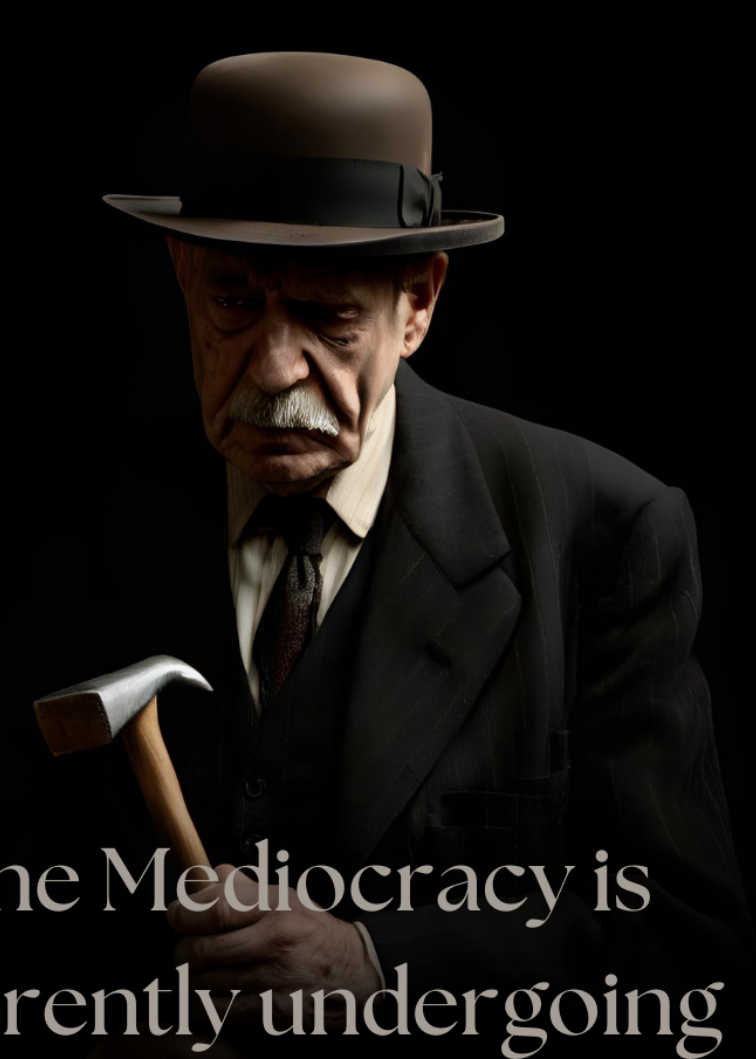
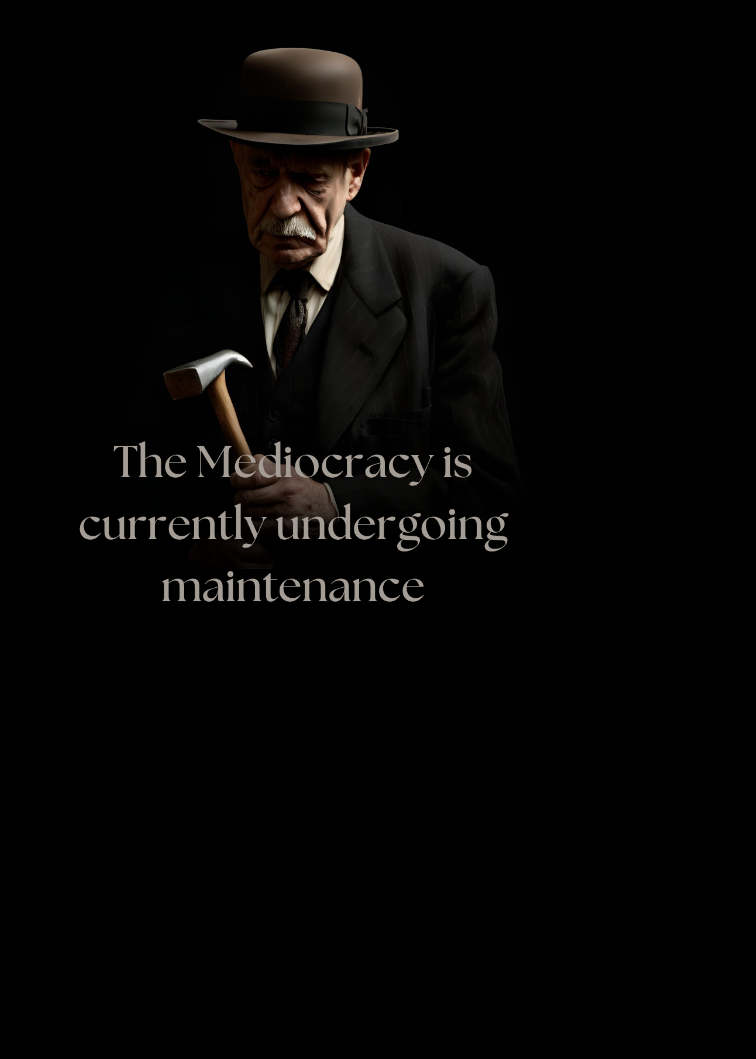
Before and after one commit to naysayers-haven/naysayers-haven.github.io, a plain HTML site: page index.html in a window 1280 px wide. Shown: the top 1059 px of the page, without its empty margins (347-1103 px from the left). After the commit the page ends 800 px from the top, so only its background shows below. Drawn offline with Linux system fonts and the light colour scheme.

Commit message:
Update index.html

```diff
--- a/index.html
+++ b/index.html
@@ -1,6 +1,11 @@
 <!DOCTYPE html>
 <html>
-<body style="background-color: #000000;">
-<img src="maintenance.png" alt="Maintenance" width="100%" height="100%"/>
-</body>
+	<body style="background-color: #000000;">
+		<br>
+
+
+		<div style="text-align: center;">
+			<img src="maintenance.png" alt="Maintenance" width="50%" height="50%" title="Can you belive I taught sand how to fool you into thinking I know web development?" class="center"/>
+		</div>
+	</body>
 </html>
```
